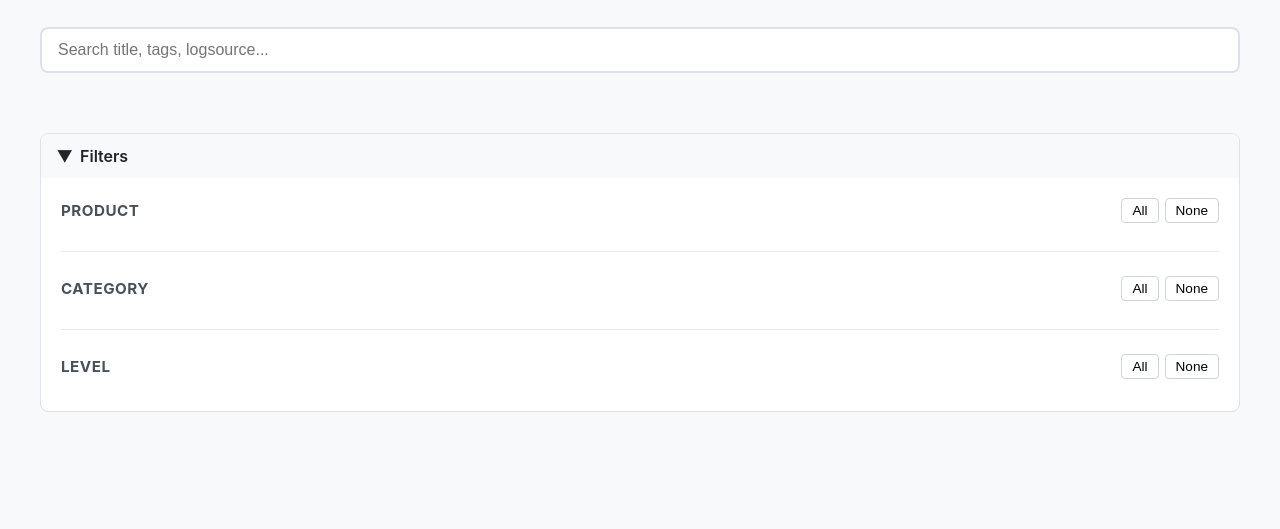
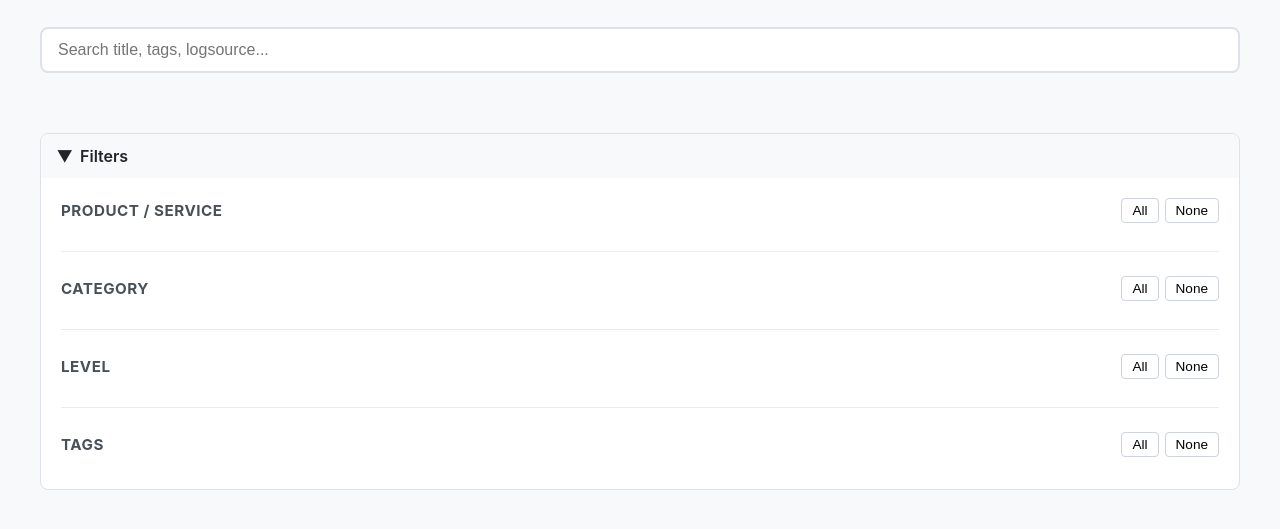
Before and after one commit to NaurisK/sigma-catalogue-poc, a plain HTML site: page site/index.html in a window 1280 px wide. Shown: the part 91-620 px from the top of the page. Drawn offline with Linux system fonts and the light colour scheme; no server answers.

Commit message:
Update filter labels and add tag filters

```diff
--- a/site/index.html
+++ b/site/index.html
@@ -23,13 +23,13 @@
     <div class="filters">
       <div class="filter-group">
         <div class="filter-header">
-          <strong>Product</strong>
+          <strong>Product / Service</strong>
           <div class="filter-controls">
-            <button class="btn-small" data-action="select-all" data-target="product">All</button>
-            <button class="btn-small" data-action="select-none" data-target="product">None</button>
+            <button class="btn-small" data-action="select-all" data-target="product-service">All</button>
+            <button class="btn-small" data-action="select-none" data-target="product-service">None</button>
           </div>
         </div>
-        <div id="product-filters" class="checkbox-group"></div>
+        <div id="product-service-filters" class="checkbox-group"></div>
       </div>
 
       <div class="filter-group">
@@ -53,6 +53,17 @@
         </div>
         <div id="level-filters" class="checkbox-group"></div>
       </div>
+
+      <div class="filter-group">
+        <div class="filter-header">
+          <strong>Tags</strong>
+          <div class="filter-controls">
+            <button class="btn-small" data-action="select-all" data-target="tag">All</button>
+            <button class="btn-small" data-action="select-none" data-target="tag">None</button>
+          </div>
+        </div>
+        <div id="tag-filters" class="checkbox-group"></div>
+      </div>
     </div>
   </details>
 
```
